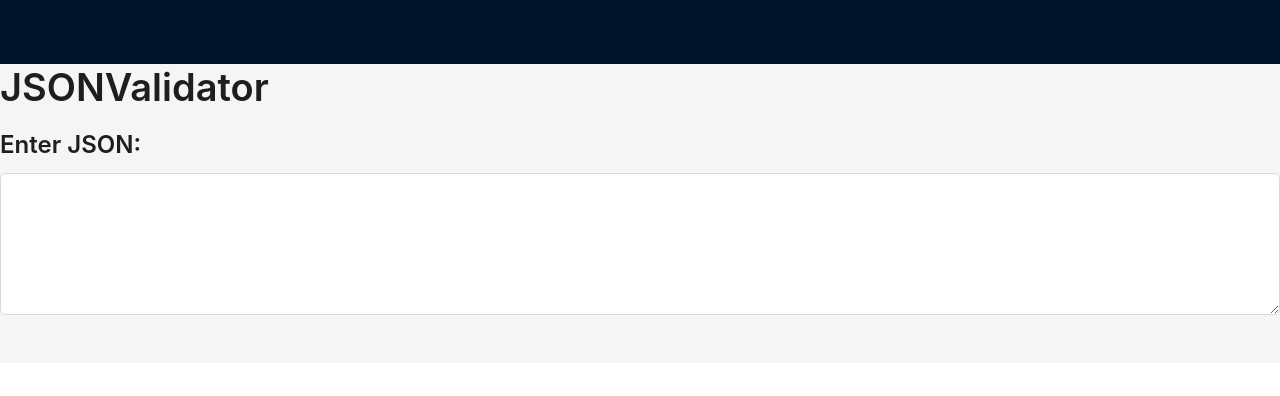
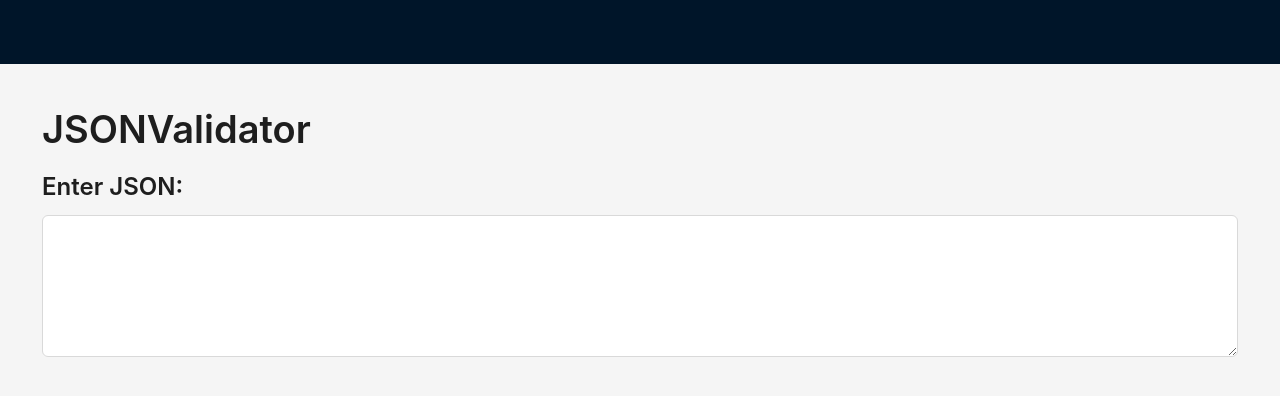
Before and after one commit to kolosochek/JSONValidator, a React (Vite) app: page / in a window 1280 px wide. Shown: the top 396 px of the page. Built offline with nearby package versions, Linux system fonts and the light colour scheme.

Commit message:
stable release candidate

```diff
--- a/src/components/PageContainer/PageContainer.tsx
+++ b/src/components/PageContainer/PageContainer.tsx
@@ -9,22 +9,16 @@ export interface ILayout {
 
 export const PageContainer = ({}: ILayout) => {
     return (
-        <ConfigProvider
-            theme={{
-                components: {
-                    Layout: {
-                        minHeight: "100vh",
-                    }
-                }
-            }}
-        >
-            <Layout>
+            <Layout style={{
+                minHeight: "100vh",
+            }}>
                 <Header/>
-                <Content>
+                <Content style={{
+                    padding: "3em",
+                }}>
                     <Outlet/>
                 </Content>
                 <Footer/>
             </Layout>
-        </ConfigProvider>
     )
 }
```
